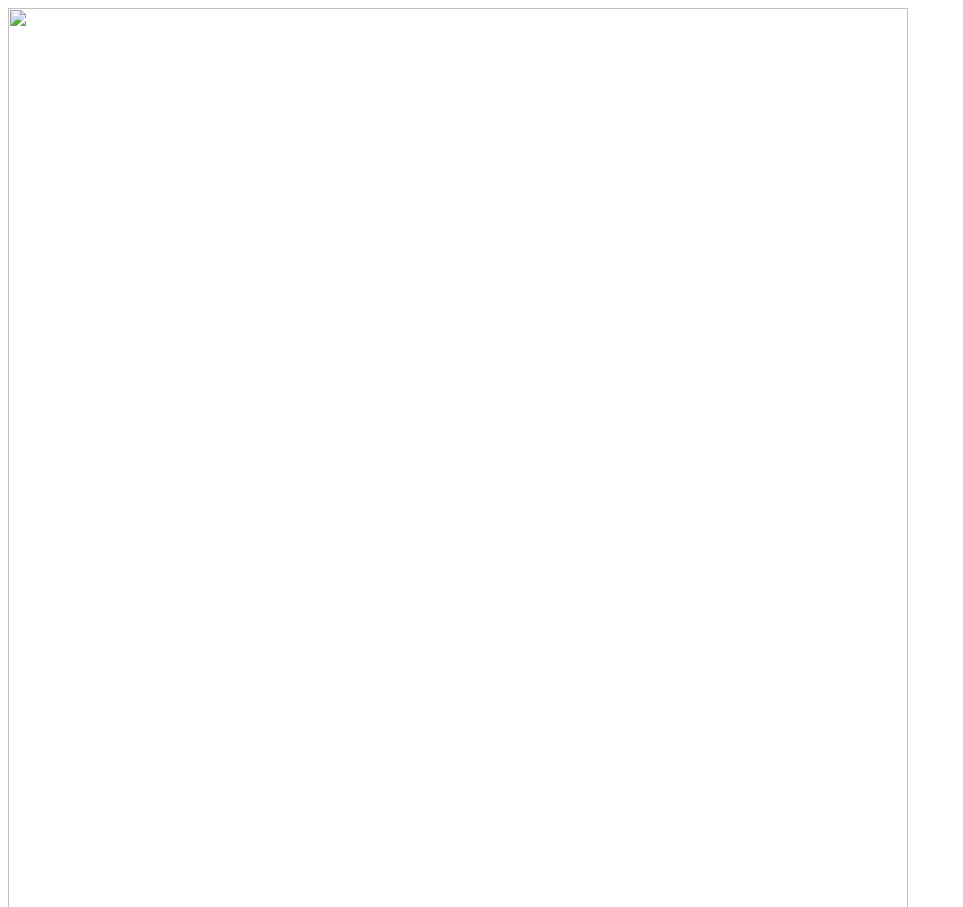
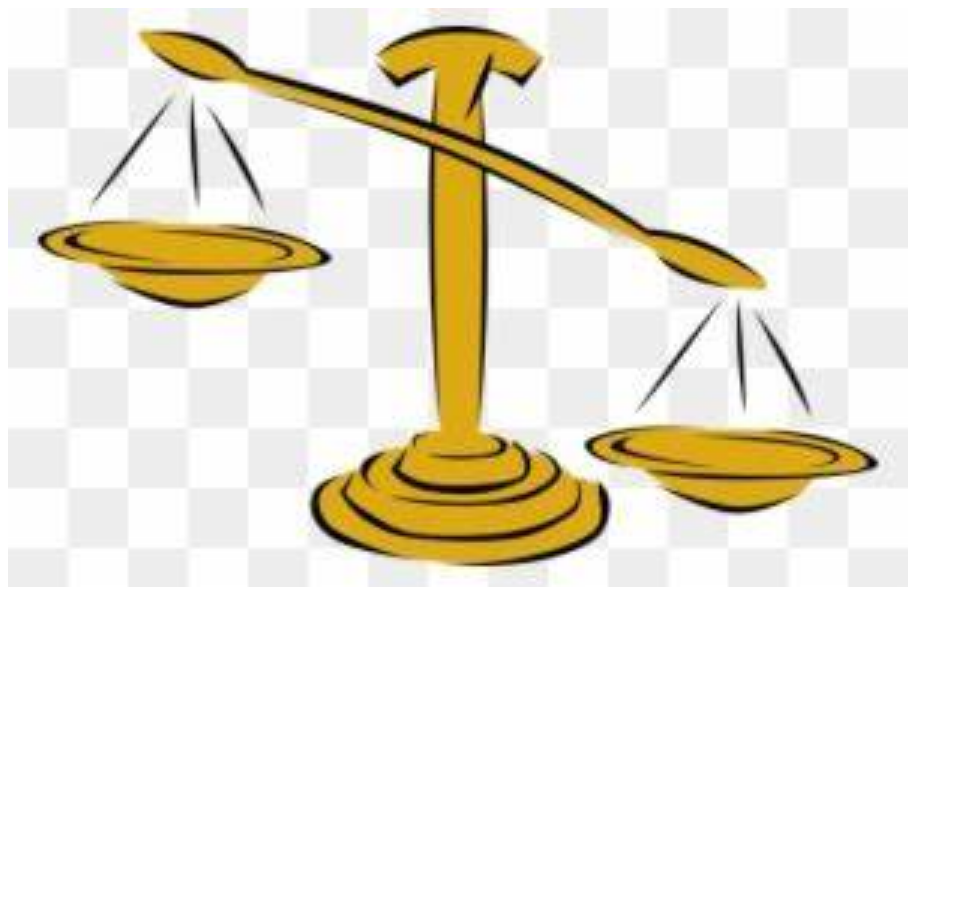
Before and after one commit to JonathanQamo/firstrepo, a plain HTML site: page index.html in a window 1280 px wide. Shown: the top 907 px of the page, without its empty margins (0-963 px from the left). After the commit the page ends 800 px from the top, so only its background shows below. Drawn offline with Linux system fonts and the light colour scheme.

Commit message:
Update index.html

```diff
--- a/index.html
+++ b/index.html
@@ -1 +1 @@
-<img src="weighingscales.png" width="900" />
+<img src="weighingscales.jfif" width="900" />
```
